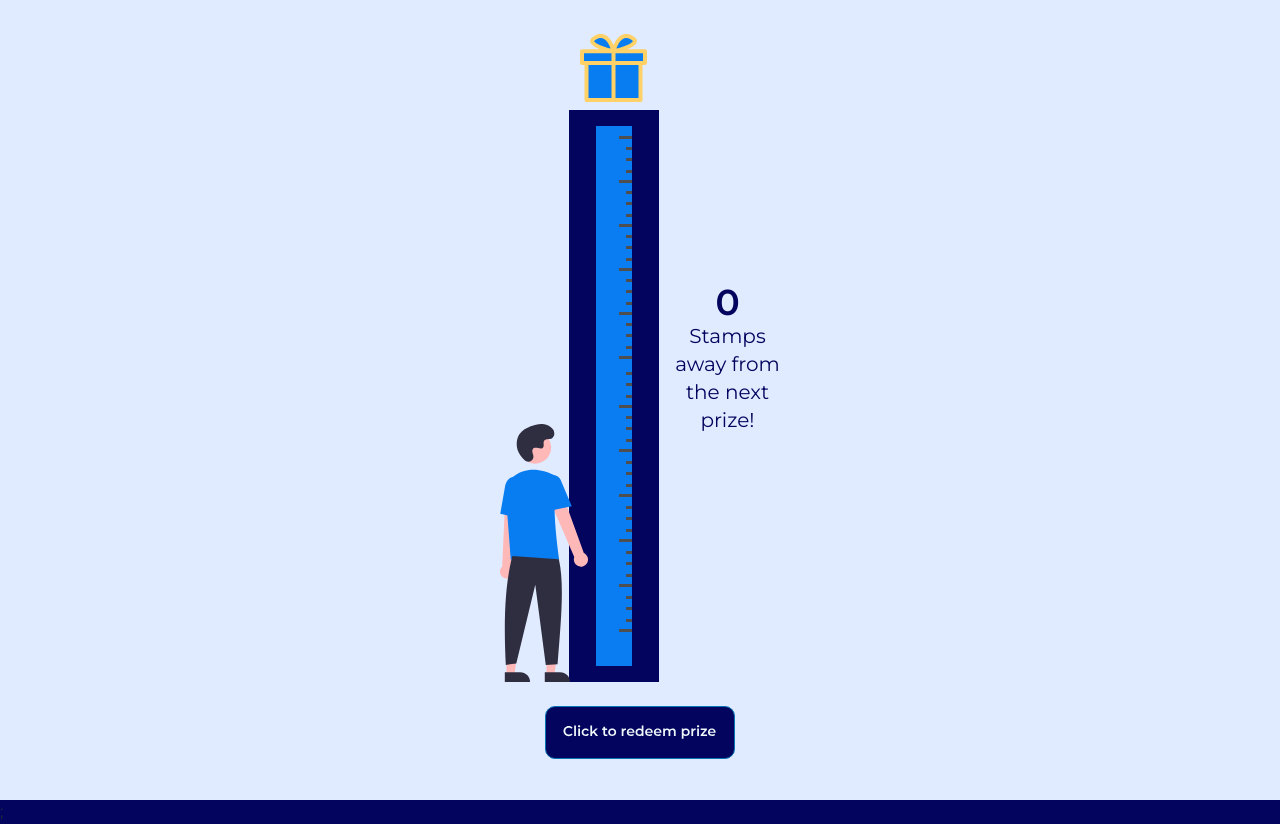
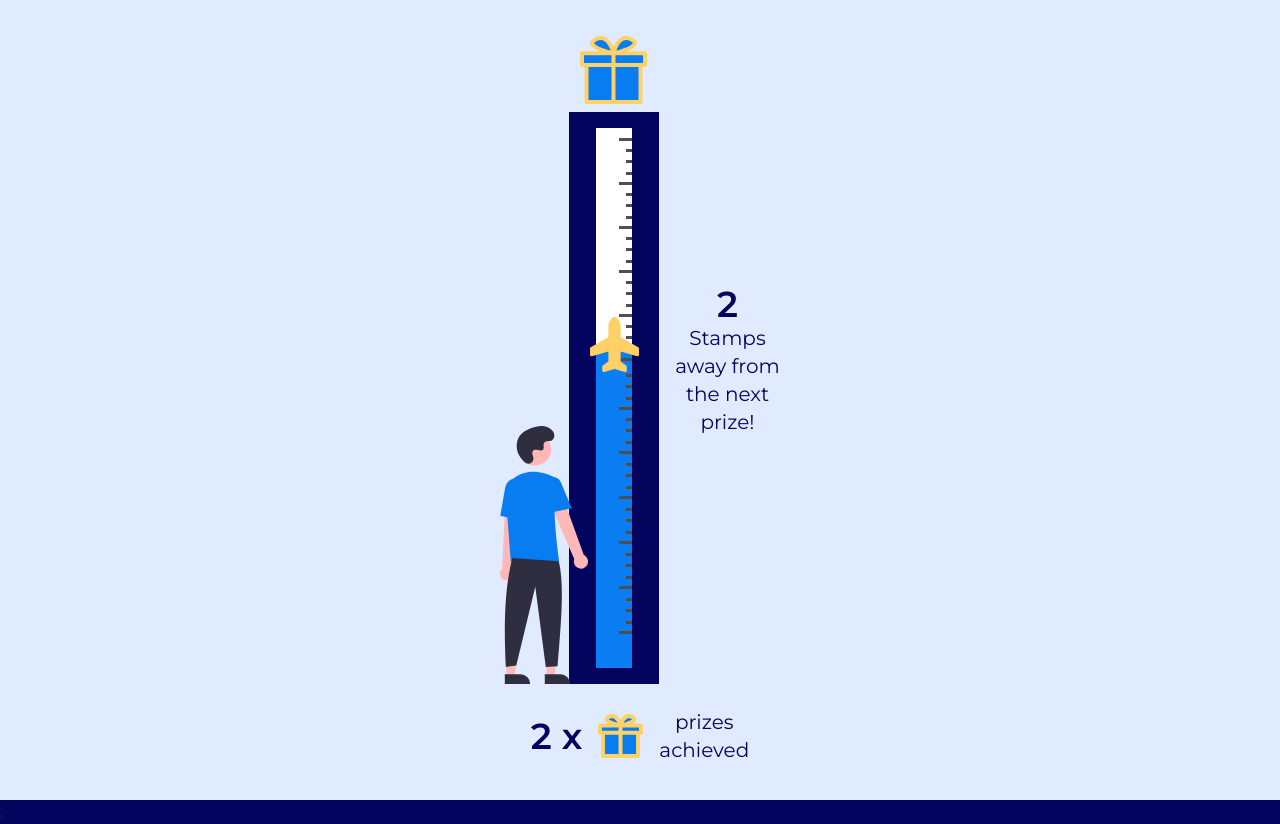
Before and after one commit to UoaWDCC/passport, a React (Vite) app in the folder web/: page /leaderboard in a window 1280 px wide. Built offline with nearby package versions, Linux system fonts and the light colour scheme.

Commit message:
builds perfectly

```diff
--- a/web/src/components/PrizesAchieved.tsx
+++ b/web/src/components/PrizesAchieved.tsx
@@ -6,7 +6,7 @@ export default function PrizesAchieved() {
   const temp = 2;
 
   return (
-    <div className={`flex items-center justify-center text-xl ${className}`}>
+    <div className={`flex items-center justify-center text-xl`}>
       <p className="font-semibold text-4xl mr-4">{temp} x </p>
       <img src={Present} alt="" className="mr-4" />
       <div className="flex flex-col text-center">
--- a/web/src/components/ProgressBar.tsx
+++ b/web/src/components/ProgressBar.tsx
@@ -2,7 +2,7 @@ import manAndBar from "../assets/presentManAndBar.svg";
 import barLines from "../assets/barLines.svg";
 import airplane from "../assets/airplane.svg";
 
-export default function ProgressBar({ height, setHeight }) {
+export default function ProgressBar({ height}: { height: number }) {
     return (
       <div className="relative">
         <img src={manAndBar} alt="" />
--- a/web/src/components/StampsAwayCount.tsx
+++ b/web/src/components/StampsAwayCount.tsx
@@ -1,7 +1,7 @@
 import { useState } from "react";
 
-export default function StampsAwayCount({ height}) {
-  const [stampsAway, setStampsAway] = useState(5 - height);
+export default function StampsAwayCount({ height }: { height: number }) {
+  const [stampsAway] = useState(5 - height);
 
   return (
     <div className="text-center text-xl">
--- a/web/src/pages/Leaderboard.tsx
+++ b/web/src/pages/Leaderboard.tsx
@@ -7,12 +7,12 @@ import "../styles/page styles/Leaderboard.css";
 import PrizesAchieved from "@components/PrizesAchieved";
 
 export default function Leaderboard() {
-  const [height, setHeight] = useState(5);
+  const [height] = useState(3);
 
   return (
     <div className="passport-main h-screen flex flex-col items-center justify-center">
       <div className="flex items-center space-x-4">
-        <ProgressBar height={height} setHeight={setHeight} />
+        <ProgressBar height={height} />
         <StampsAwayCount height={height} />
       </div>
       {height >= 5 ? (
```
